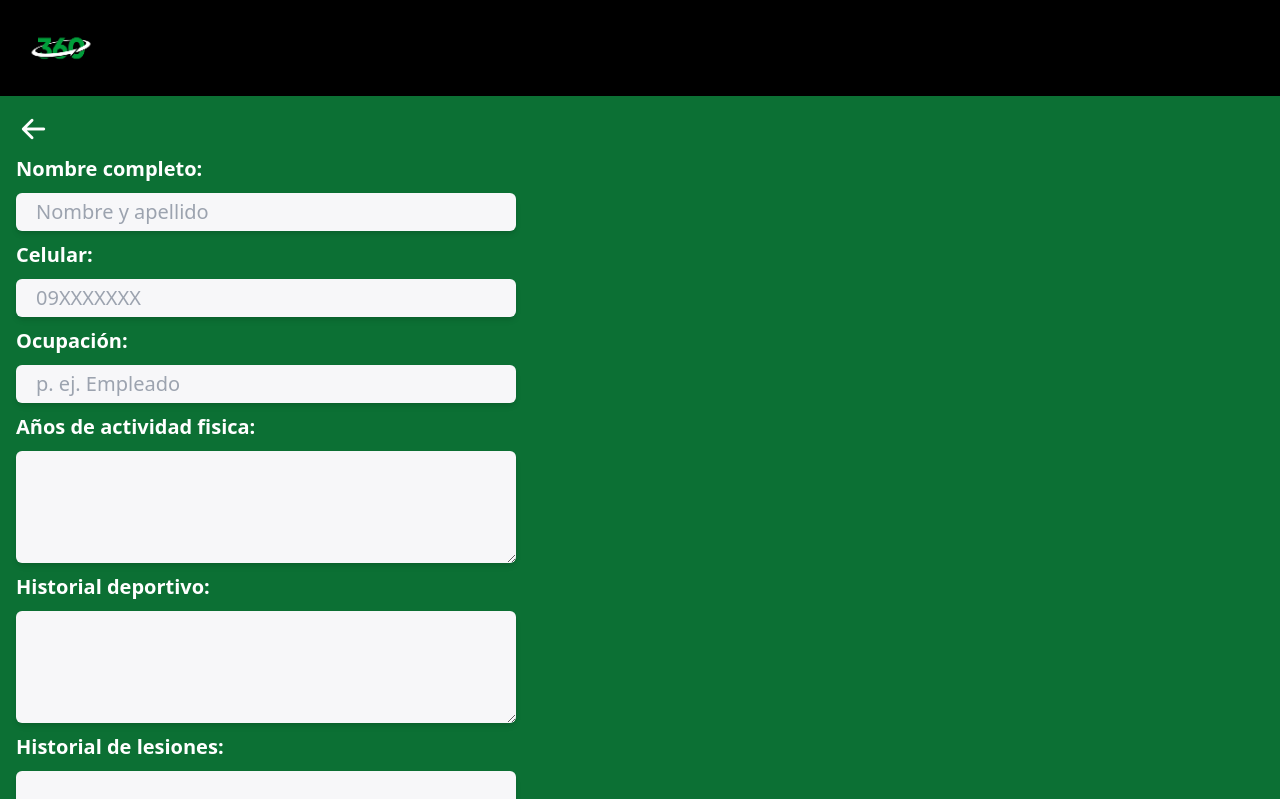
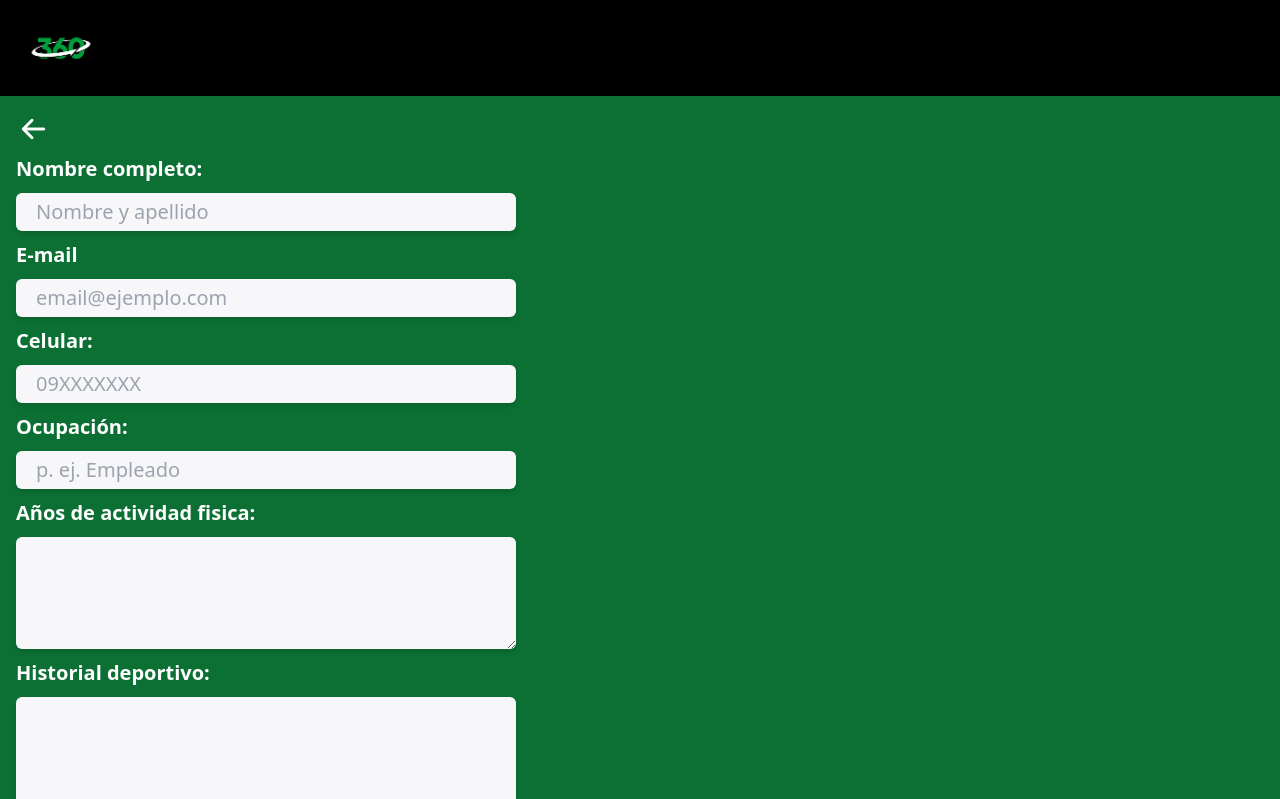
Before and after one commit to SantiagoAvigliano/Entrenamiento360, a React (Vite) app: page /formulario in a window 1280 px wide. Shown: the top 799 px of the page. Built offline with nearby package versions, Linux system fonts and the light colour scheme.

Commit message:
Se le agrego el campo E-mail al formulario

```diff
--- a/src/components/Main.jsx
+++ b/src/components/Main.jsx
@@ -21,14 +21,19 @@ const Main = () => {
       className='h-screen flex flex-col bg-center bg-cover justify-center'
       style={{ backgroundImage: `url("${PicEntrenamiento212}")` }}    >
 
+      <br/>
+      <br/>
+      <br/>
+      <br/>
+      <br/>
 
-      <h3 className='text-white text-lg w-[85%] pl-4 text-center font-semibold'>
+      <h3 className='text-white text-lg w-[85%] pl-4  text-center font-semibold'>
         Entrenamientos adaptados a tus necesidades y objetivos
       </h3>
       <h4 className='text-white text-lg w-[85%] pl-4 mt-4 text-center font-semibold'>
         ¿Que tipo de entrenamiento estas buscando?
       </h4>
-      <div className='flex justify-between mt-4 px-4 '>
+      <div className='flex justify-between mt-3 px-4 '>
         <button
           className='bg-[#009e3a] h-12 w-40 text-white text-xl rounded-lg font-semibold shadow-md shadow-zinc-800'
           id="ButtonFuncional"
@@ -41,7 +46,7 @@ const Main = () => {
             <i className='ti ti-chevron-down pl-2'></i>
           )}
           {openFuncional && (
-            <p className='bg-[#009e3a] h-74 w-full absolute rounded-lg left-0 mt-6 opacity-90'>
+            <p className='bg-[#009e3a] h-74 w-full absolute rounded-lg left-0 mt-6 opacity-90 shadow-md shadow-zinc-800'>
               Está orientado al desarrollo físico y mental a través de programas de entrenamiento que incluyen trabajos de movilidad, capacidades coordinativas, fuerza y desarrollo energético
             </p>
           )}
@@ -58,7 +63,7 @@ const Main = () => {
             <i className='ti ti-chevron-down pl-2'></i>
           )}
           {openDeportivo && (
-            <p className='bg-[#009e3a] h-78 w-full absolute rounded-lg left-0 mt-6 opacity-90'>
+            <p className='bg-[#009e3a] h-78 w-full absolute rounded-lg left-0 mt-6 opacity-90 shadow-md shadow-zinc-800'>
               Está dirigido a optimizar y potenciar el rendimiento del deportista a través de la prevención de lesiones, el desarrollo de la agilidad y las destrezas de movimiento a la par del entrenamiento de la fuerza.
             </p>
           )}
--- a/src/components/Nav.jsx
+++ b/src/components/Nav.jsx
@@ -39,22 +39,25 @@ const Nav = () => {
       </button>
       <ul
         className={`${isOpen ? "block" : "hidden"
-          } absolute top-24 left-0 w-full bg-black bg-opacity-75 z-20 flex flex-col justify-center items-start text-xl pl-4`}
+          } absolute top-24 left-0 w-full z-20 bg-black bg-opacity-95 flex flex-col justify-center items-start text-xl pl-4`}
       >
         <Link to={'/login'}>
-          <li className='py-4'>
-            <a href="#" className='text-white hover:text-[#009e3a]'>
+          <li className='py-4 text-white hover:text-2xl'>
+          <a href="#" className='text-white hover:text-[#009e3a]'>
+
               <i className="ti ti-user pr-2"></i>
               Iniciar sesión
-            </a>
+              </a>
           </li>
+
+
         </Link>
         <Link to={'/formulario'}>
           <li className='py-4'>
-            <a href="#" className='text-white hover:text-[#009e3a]'>
+
               <i className='ti ti-pencil pr-2'></i>
               Mi Perfil
-            </a>
+
           </li>
         </Link>
         <Link to={'/'}>
--- a/src/pages/DataForm.jsx
+++ b/src/pages/DataForm.jsx
@@ -65,6 +65,9 @@ const [comentarios, setComentarios] = useState('')
       const onChangeName = (e) => {
         setNombre(e.target.value);
       };
+      const onChangeEmail = (e) =>{
+        setEmail(e.target.value)
+      };
       const onChangeCelular = (e) => {
         setCelular(e.target.value);
       };
@@ -121,6 +124,17 @@ const [comentarios, setComentarios] = useState('')
                         onChange={onChangeName}
                         type='text'
                         placeholder='Nombre y apellido'
+                        className='text-black w-full md:w-[500px] pl-[20px] bg-[#f7f7f9] mt-[10px] mb-[10px] rounded-md py-[5px] shadow-md hover:shadow-xl' />
+                </div>
+                <div className='flex flex-col'>
+                    <label htmlFor='' className='font-bold'>E-mail</label>
+                    <input
+                        name='nombre'
+                        id='nombre'
+                        value={email}
+                        onChange={onChangeEmail}
+                        type='text'
+                        placeholder='email@ejemplo.com'
                         className='text-black w-full md:w-[500px] pl-[20px] bg-[#f7f7f9] mt-[10px] mb-[10px] rounded-md py-[5px] shadow-md hover:shadow-xl' />
                 </div>
                 <div className='flex flex-col' >
```
